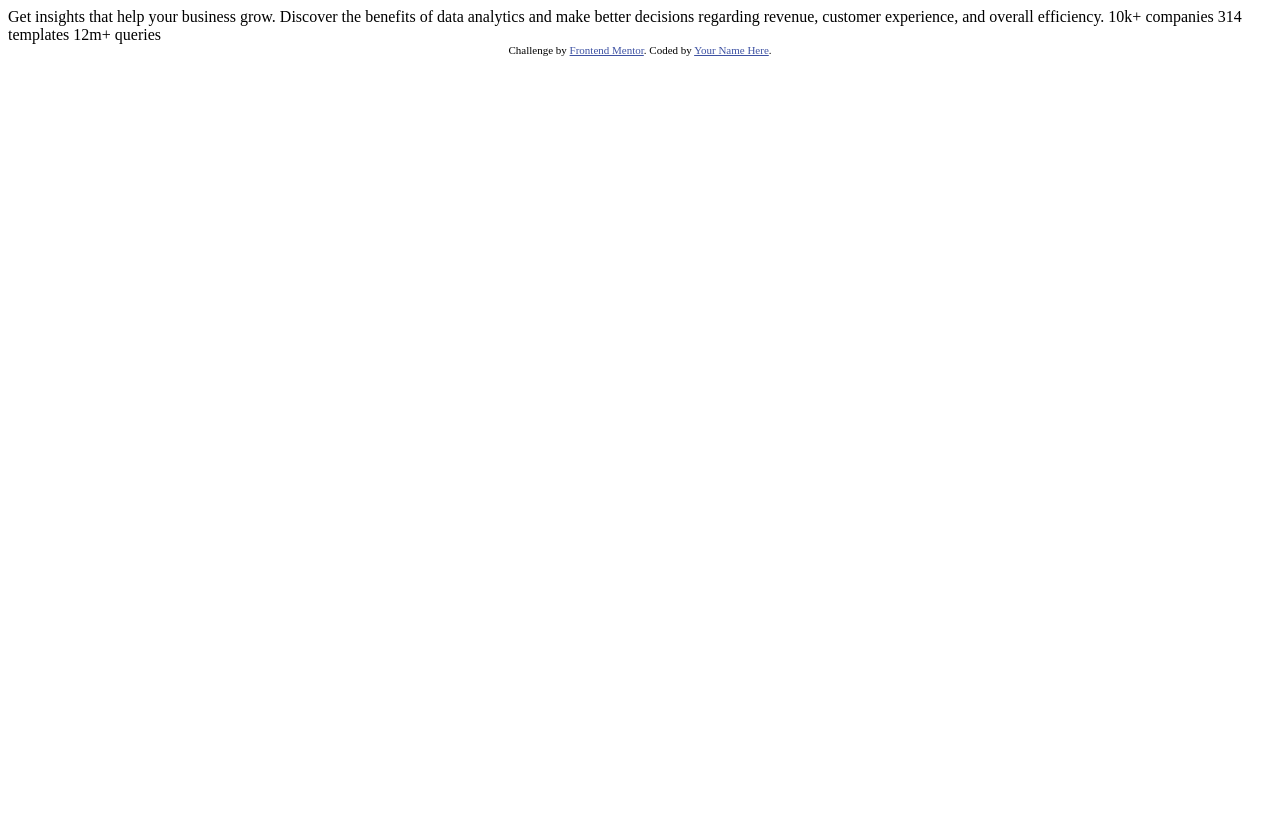
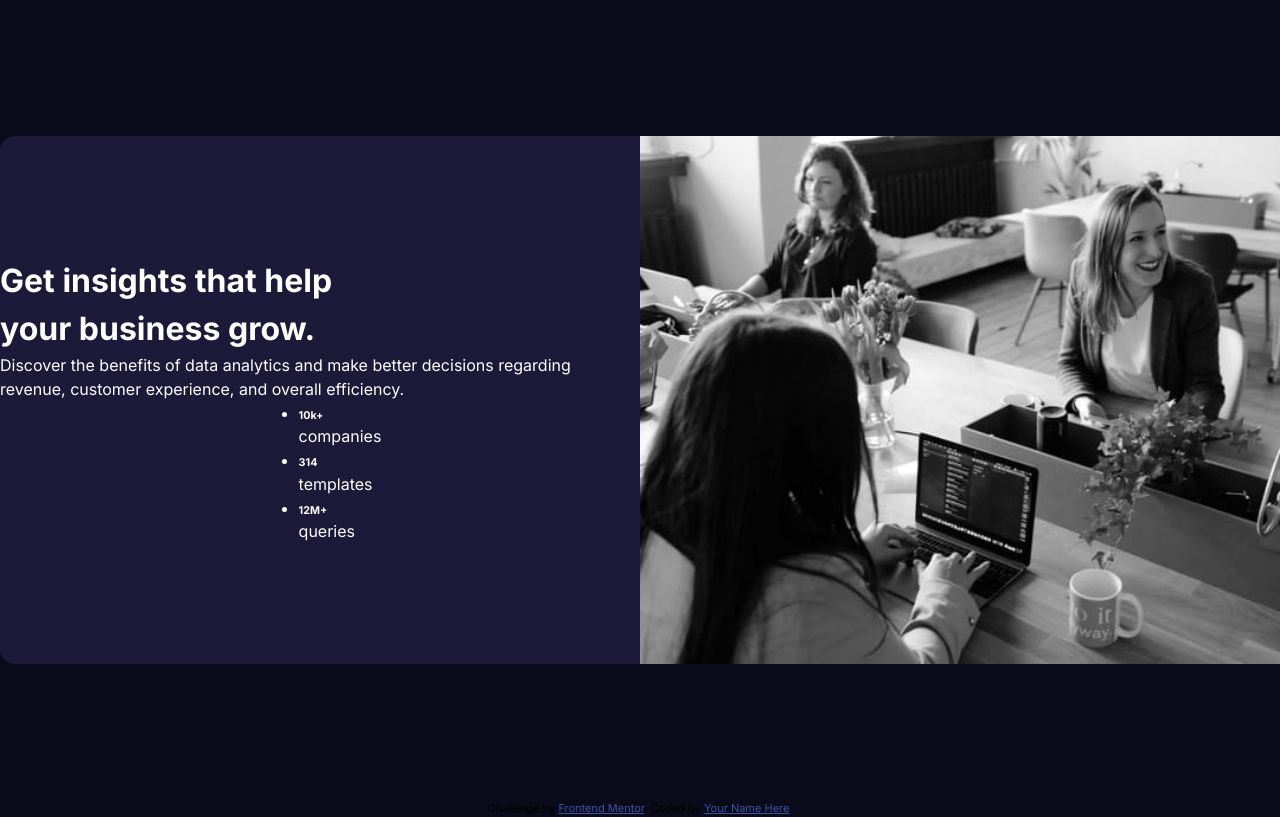
Before and after one commit to JoeWebDevelopment/stats-preview-card-component-main, a plain HTML site: page index.html in a window 1280 px wide. Drawn offline with Linux system fonts and the light colour scheme.

Commit message:
basic layout, some styles, css variables set up, added css reset

```diff
--- a/index.html
+++ b/index.html
@@ -5,6 +5,7 @@
   <meta name="viewport" content="width=device-width, initial-scale=1.0"> <!-- displays site properly based on user's device -->
 
   <link rel="icon" type="image/png" sizes="32x32" href="./images/favicon-32x32.png">
+  <link rel="stylesheet" href="style.css">
 
   <title>Frontend Mentor | Stats preview card component</title>
 
@@ -16,14 +17,35 @@
 </head>
 <body>
 
-  Get insights that help your business grow.
-
-  Discover the benefits of data analytics and make better decisions regarding revenue, customer
-  experience, and overall efficiency.
-
-  10k+ companies
-  314 templates
-  12m+ queries
+  <main>
+    <div class="preview-card">
+      <div class="card-info">
+        <h1>
+          Get <span>insights</span> that help your business grow.
+        </h1>
+        <p>
+          Discover the benefits of data analytics and make better decisions regarding revenue, customer experience, and overall efficiency.
+        </p>
+        <div class="stats-container">
+          <ul class="stat-items">
+            <li class="stat-item">
+              <h6>10k+</h6>
+              <p>companies</p>
+            </li>
+            <li class="stat-item">
+              <h6>314</h6>
+              <p>templates</p>
+            </li>
+            <li class="stat-item">
+              <h6>12M+</h6>
+              <p>queries</p>
+            </li>
+          </ul>
+        </div>
+      </div>
+      <img src="images/image-header-desktop.jpg" alt="">
+    </div>
+  </main>
 
   <div class="attribution">
     Challenge by <a href="https://www.frontendmentor.io?ref=challenge" target="_blank">Frontend Mentor</a>.
--- /dev/null
+++ b/style.css
@@ -0,0 +1,163 @@
+@import url('https://fonts.googleapis.com/css2?family=Inter:ital,opsz,wght@0,14..32,100..900;1,14..32,100..900&family=Lexend+Deca:wght@100..900&display=swap');
+
+
+
+@layer tokens {
+  :root {
+    /* =========
+       Base hues
+       (from your palette)
+    ========= */
+    --clr-font: hsl(0 0% 100%);
+    --clr-bg-primary: hsl(237 47% 7%);
+    --clr-bg-secondary: hsl(244 37% 16%);
+    --clr-accent: hsl(277 64% 61%);
+
+    /* =========
+       Fonts
+    ========= */
+    --ff-primary: "Inter", sans-serif;
+    --ff-secondary: "League Deca", sans-serif;
+
+    /* =========
+       Text presets
+    ========= */
+    --text-preset-1-font: var(--ff-primary);
+    --text-preset-1-weight: 700;
+    --text-preset-1-size: 34px;
+    --text-preset-1-line: 125%;
+    --text-preset-1-track: 0;
+
+    --text-preset-2-font: var(--ff-primary);
+    --text-preset-2-weight: 700;
+    --text-preset-2-size: 24px;
+    --text-preset-2-line: 125%;
+    --text-preset-2-track: 0;
+
+    --text-preset-3-font: var(--ff-primary);
+    --text-preset-3-weight: 700;
+    --text-preset-3-size: 24px;
+    --text-preset-3-line: 100%;
+    --text-preset-3-track: 0;
+
+    --text-preset-4-font: var(--ff-primary);
+    --text-preset-4-weight: 400;
+    --text-preset-4-size: 16px;
+    --text-preset-4-line: 150%;
+    --text-preset-4-track: 0;
+
+    /* =========
+       Spacing
+    ========= */
+    --spacing-none: 0px;
+    --spacing-xsm: 8px;
+    --spacing-sm: 24px;
+    --spacing-md: 32px;
+    --spacing-lg: 40px;
+    --spacing-xl: 64px;
+    --spacing-2xl: 72px;
+    --spacing-3xl: 80px;
+
+
+  }
+}
+
+@layer reset{
+    /* 1. Use a more-intuitive box-sizing model */
+*, *::before, *::after {
+  box-sizing: border-box;
+}
+
+/* 2. Remove default margin */
+* {
+  margin: 0;
+}
+
+/* 3. Enable keyword animations */
+@media (prefers-reduced-motion: no-preference) {
+  html {
+    interpolate-size: allow-keywords;
+  }
+}
+
+body {
+  /* 4. Add accessible line-height */
+  line-height: 1.5;
+  /* 5. Improve text rendering */
+  -webkit-font-smoothing: antialiased;
+}
+
+/* 6. Improve media defaults */
+img, picture, video, canvas, svg {
+  display: block;
+  max-width: 100%;
+}
+
+/* 7. Inherit fonts for form controls */
+input, button, textarea, select {
+  font: inherit;
+}
+
+/* 8. Avoid text overflows */
+p, h1, h2, h3, h4, h5, h6 {
+  overflow-wrap: break-word;
+}
+
+/* 9. Improve line wrapping */
+p {
+  text-wrap: pretty;
+}
+h1, h2, h3, h4, h5, h6 {
+  text-wrap: balance;
+}
+
+/*
+  10. Create a root stacking context
+*/
+#root, #__next {
+  isolation: isolate;
+}
+}
+
+body{
+    background-color: var(--clr-bg-primary);
+    width: 100vw;
+    height: 100vh;
+    font-family: var(--ff-primary);
+}
+
+main{
+    width: 100vw;
+    height: 100vh;
+    display: flex;
+    flex-direction: column;
+    align-items: center;
+    justify-content: center;
+}
+
+.preview-card{
+    display: flex;
+    flex-direction: row;
+    background-color: var(--clr-bg-secondary);
+    justify-content: center;
+    align-items: center;
+    border-radius: 15px;
+    color: var(--clr-font);
+
+
+    .card-info{
+        flex-basis: 50%;
+        display: flex;
+        flex-direction: column;
+        justify-content: center;
+        align-items: center;
+    }
+
+    img{
+        object-fit: contain;
+        max-width: 100%;
+        flex-basis: 50%;
+        padding: 0;
+        margin: 0;
+    }
+}
```
Also changed, not shown: 3 other files.
